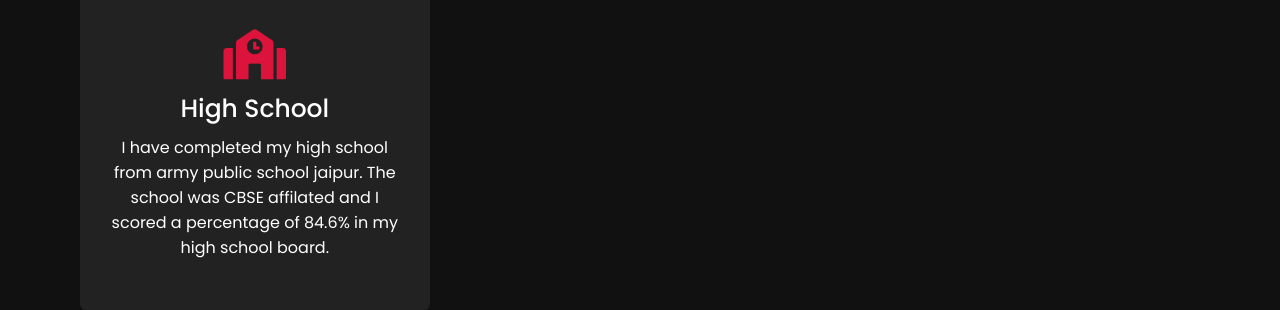
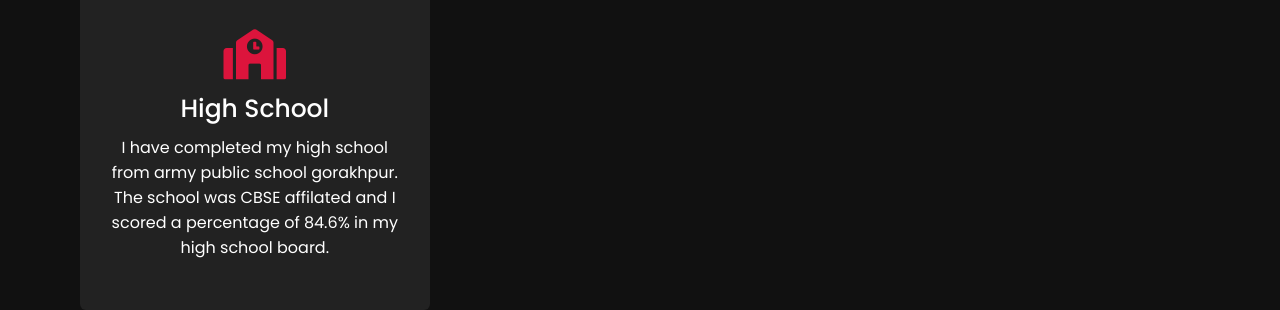
Before and after one commit to DevParth7/Webbydev, a plain HTML site: page index.html in a window 1280 px wide. Shown: the part 1780-2090 px from the top of the page. Drawn offline with nearby package versions, Linux system fonts and the light colour scheme.

Commit message:
Update and rename dev.html to index.html

```diff
--- a/dev.html
+++ b/index.html
@@ -82,7 +82,7 @@
                     <div class="box">
                         <i class="fas fa-school"></i>
                         <div class="text">High School</div>
-                        <p>I have completed my high school from army public school jaipur.
+                        <p>I have completed my high school from army public school gorakhpur.
                             The school was CBSE affilated and I scored a percentage of<span>
                                 84.6%
                             </span>in my high school board.
```
